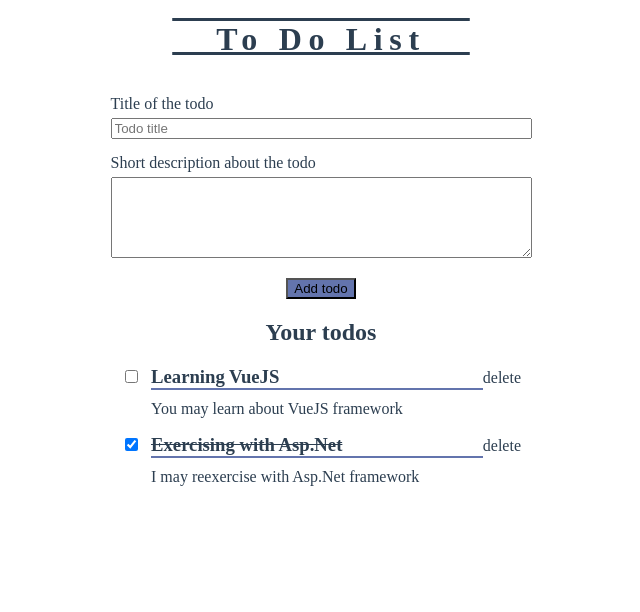
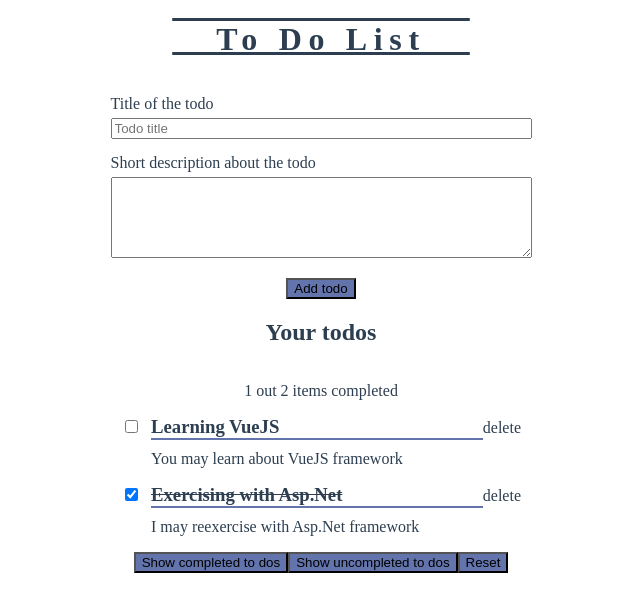
Before and after one commit to cyrilauq/VueJsToDoApp, a Vue app: page / in a window 1280 px wide. Shown: the top 612 px of the page, without its empty margins (319-959 px from the left). Built offline with nearby package versions, Linux system fonts and the light colour scheme.

Commit message:
Add a filter to show either complete or not complete todos

```diff
--- a/src/components/ToDoItemVue.vue
+++ b/src/components/ToDoItemVue.vue
@@ -1,6 +1,6 @@
 <template>
     <div class="flex flex-row">
-        <input type="checkbox" :id="item?.title" :checked="item?.isCompleted" />
+        <input type="checkbox" :id="item?.title" :checked="item?.isCompleted" @change="() => $emit('completeToDo', item?.title)" />
         <label :for="item?.title">
             <h3>{{ item?.title }}</h3>
             <p>{{ item?.description }}</p>
@@ -11,6 +11,7 @@
 
 <script setup lang="ts">
     import { ToDoListItem } from '@/modules/ToDoListItem'
+import { watch } from 'vue';
 
     const props = defineProps({
         item: ToDoListItem
@@ -18,7 +19,7 @@
     })
 
     const emits = defineEmits([
-        'deleteToDo'
+        'deleteToDo', 'completeToDo'
     ])
 </script>
 
--- a/src/components/ToDoListVue.vue
+++ b/src/components/ToDoListVue.vue
@@ -3,7 +3,19 @@
     <AddToDoItemVue @addToDo="(toDo) => addToDo(toDo)" :errorMessage="toDoAddError" />
     <section id="itemsSection">
         <h2>Your todos</h2>
-        <ToDoItemVue v-for="item in toDoList.items" :item="item" @deleteToDo="(toDoTitle: string) => deleteToDo(toDoTitle)" />
+        <p>{{ toDoCompleted + " out " + toDoCount + " items completed" }}</p>
+        <ToDoItemVue v-for="item in toDosToRender" :item="item" @deleteToDo="(toDoTitle: string) => deleteToDo(toDoTitle)" @completeToDo="(toDoTitle: string) => toDoComplete(toDoTitle)" />
+    </section>
+    <section>
+        <button @click="showToDos(true)">
+            Show completed to dos
+        </button>
+        <button @click="showToDos(false)">
+            Show uncompleted to dos
+        </button>
+        <button @click="showToDos()">
+            Reset
+        </button>
     </section>
 </template>
 
@@ -17,13 +29,20 @@
     import { ToDoAlreadyInList, ToDoNotInList } from '@/modules/exceptions/ToDoError'
 
     const toDoAddError = ref("")
+    const toDoCompleted = ref(0)
+    const toDoCount = ref(0)
 
     const toDoList = ref(defaultToDoList())
+    const toDosToRender = ref(getToDoList().items)
+    const showCompleteToDos = ref({} as boolean | undefined);
+    showCompleteToDos.value = undefined
+    refreshView()
 
     function addToDo(toDo: ToDoListItem): void {
         try {
-            toDoList.value.addToDo(toDo)
+            getToDoList().addToDo(toDo)
             toDoAddError.value = ""
+            refreshView()
         } catch (error) {
             if(error instanceof ToDoAlreadyInList) {
                 toDoAddError.value = error.message
@@ -33,13 +52,35 @@
 
     function deleteToDo(toDoTitle: string) {
         try {
-            toDoList.value.removeToDo(toDoTitle)
+            getToDoList().removeToDo(toDoTitle)
             toDoAddError.value = ""
+            refreshView()
         } catch(error) {
             if(error instanceof ToDoNotInList) {
                 toDoAddError.value = error.message
             }
         }
+    }
+
+    function showToDos(showComplete?: boolean): void {
+        showCompleteToDos.value = showComplete
+        toDosToRender.value = showComplete === undefined ? getToDoList().items : !showComplete? getToDoList().getUncompletedToDos() : getToDoList().getCompletedToDos()
+    }
+
+    function getToDoList() {
+        return toDoList.value
+    }
+
+    function refreshView(): void {
+        toDoCompleted.value = getToDoList().completeToDosCount()
+        toDoCount.value = getToDoList().toDosCount()
+        showToDos(showCompleteToDos.value)
+    }
+
+    function toDoComplete(toDoTitle: string): void {
+        console.log("Coucou");
+        getToDoList().completeToDo(toDoTitle)
+        refreshView()
     }
 </script>
 
--- a/src/modules/ToDoList.ts
+++ b/src/modules/ToDoList.ts
@@ -24,6 +24,31 @@ class ToDoList {
         this.items = this.items.filter(item => item.title !== toDoTitle)
     }
 
+    completeToDosCount(): number {
+        return this.items.reduce((acc, v, i,) => (v.isCompleted ? 1 : 0) + acc, 0)
+    }
+
+    toDosCount(): number {
+        return this.items.length
+    }
+
+    getCompletedToDos(): ToDoListItem[] {
+        return this.items.filter(item => item.isCompleted)
+    }
+
+    getUncompletedToDos(): ToDoListItem[] {
+        return this.items.filter(item => !item.isCompleted)
+    }
+
+    completeToDo(toDoTitle: string): void {
+        console.log("completeToDo called");
+
+        var foundIndex: number = this.items.findIndex(item => item.title === toDoTitle)
+        if(foundIndex !== -1) {
+            this.items[foundIndex].isCompleted = !this.items[foundIndex].isCompleted
+        }
+    }
+
     private toDoExists(toDo: ToDoListItem): boolean {
         return this.items.filter(item => item.title === toDo.title).length != 0
     }
```
